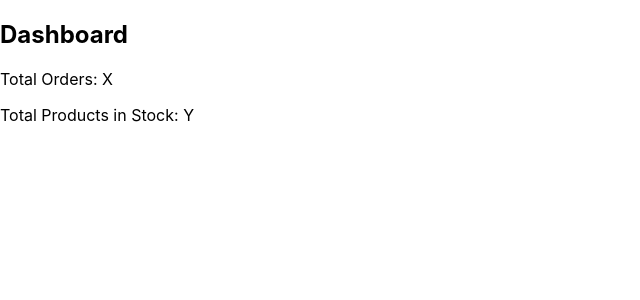
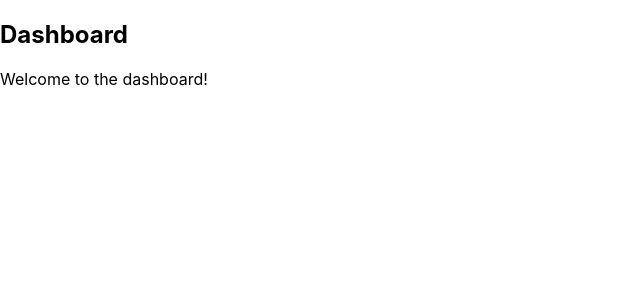
Before and after one commit to BlastBringer/medical-store-management, a React (Create React App) app: page /dashboard in a window 1280 px wide. Shown: the top 300 px of the page, without its empty margins (0-640 px from the left). Built offline with nearby package versions, Linux system fonts and the light colour scheme.

Commit message:
added dashboard page

```diff
--- a/src/pages/Dashboard.js
+++ b/src/pages/Dashboard.js
@@ -4,8 +4,8 @@ const Dashboard = () => {
     return (
         <div>
             <h2>Dashboard</h2>
-            <p>Total Orders: X</p>
-            <p>Total Products in Stock: Y</p>
+            <p>Welcome to the dashboard!</p>
+
             {/* Additional statistics and visualizations */}
         </div>
     );
--- a/src/pages/LoginPage.js
+++ b/src/pages/LoginPage.js
@@ -12,13 +12,13 @@ const LoginPage = ({ onLogin }) => {
 
         if (username.toLowerCase() === "employee") {
             onLogin("employee");
-            navigate("/employee-dashboard"); // Redirect to employee dashboard
+            navigate("/EmployeeManagement"); // Redirect to employee dashboard
         } else if (username.toLowerCase() === "customer") {
             onLogin("customer");
-            navigate("/customer-dashboard"); // Redirect to customer dashboard
+            navigate("/CustomerManagement"); // Redirect to customer dashboard
         } else {
             onLogin("customer"); // Default role
-            navigate("/customer-dashboard"); // Redirect to customer dashboard by default
+            navigate("/CustomerManagement"); // Redirect to customer dashboard by default
         }
     };
 
```
